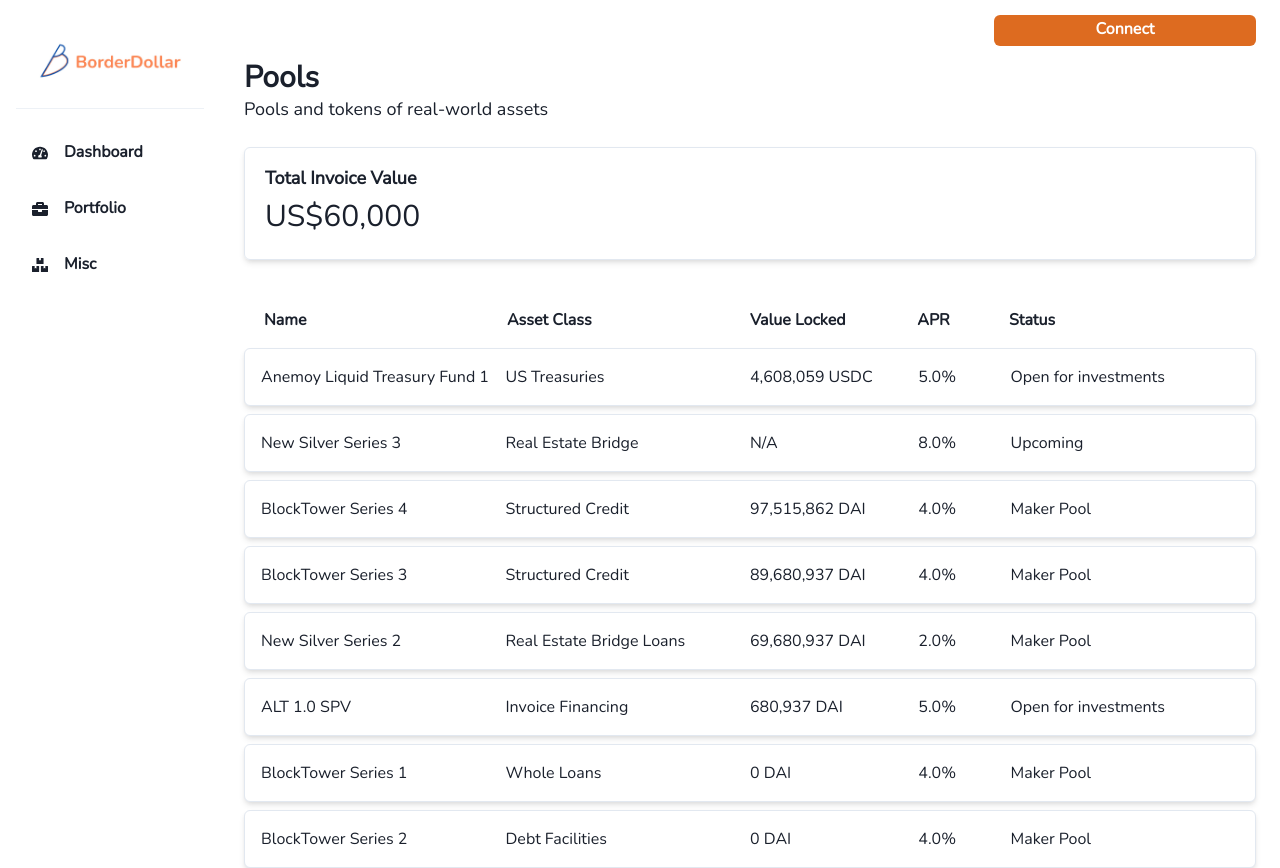
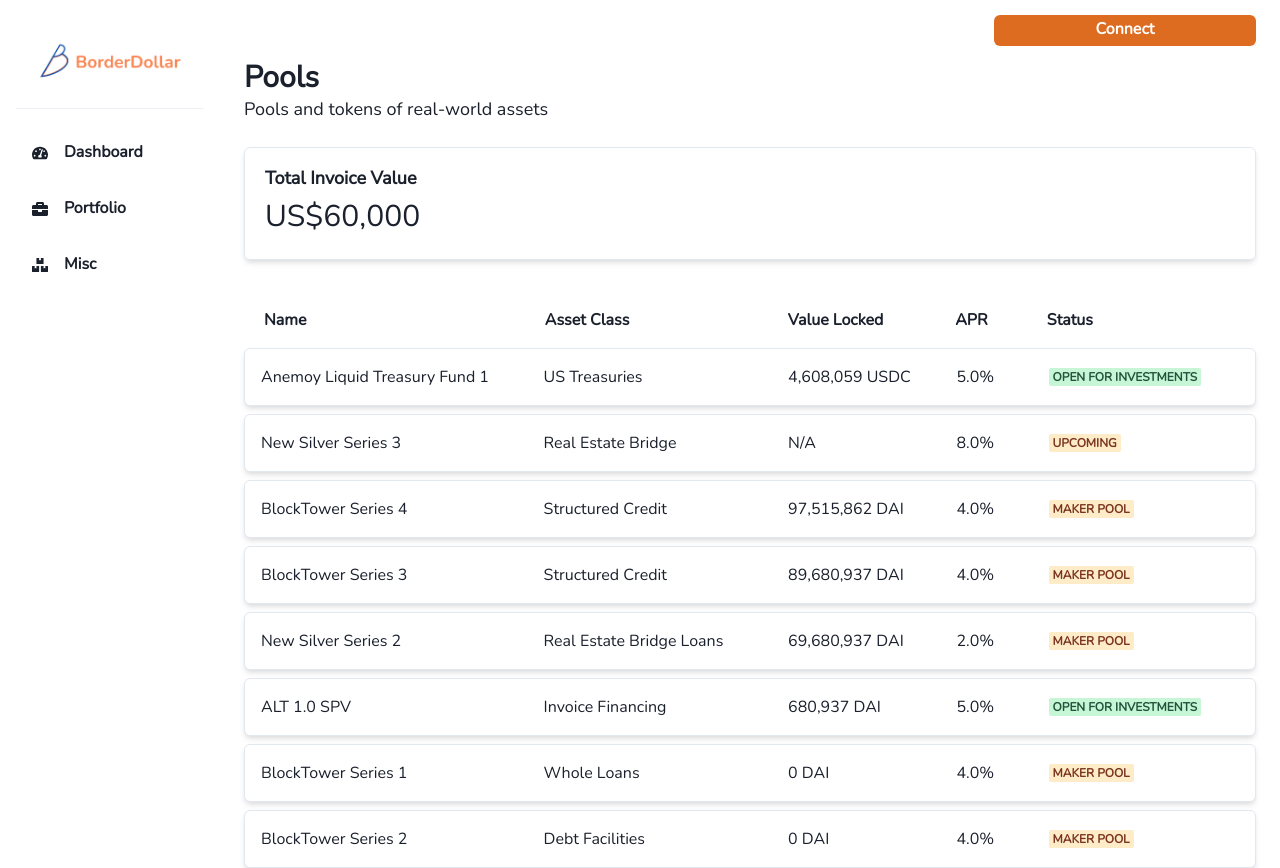
Before and after one commit to BorderDollar/BorderDollarApp, a React (Create React App) app in the folder client/: page /pools in a window 1280 px wide. Built offline with nearby package versions, Linux system fonts and the light colour scheme.

Commit message:
Update PoolsList.js

```diff
--- a/client/src/components/pools/PoolsList.js
+++ b/client/src/components/pools/PoolsList.js
@@ -1,11 +1,11 @@
 import React from 'react';
-import { VStack, Grid, Text, Box } from '@chakra-ui/react';
+import { VStack, Grid, Text, Box, Badge, Flex } from '@chakra-ui/react';
 
 const PoolsList = ({ pools }) => {
   // Define the grid template for consistency between the header and pool items
   const gridTemplateColumns = {
     base: 'repeat(1, 1fr)',
-    md: '3fr 3fr 2fr 1fr 3fr',
+    md: '3.5fr 3fr 2fr 1fr 2.5fr',
   };
 
   return (
@@ -37,15 +37,14 @@
           >
             {/* Ensure the box respects the grid's column width */}
             <Text isTruncated>{pool.name}</Text>
-            <Text>{pool.assetClass}</Text>
-            <Text>{pool.valueLocked}</Text>
-            <Text>{pool.apr}</Text>
-            <Text>{pool.status}</Text>
-            {/* <Box>
-              <Button size="sm" colorScheme="teal">
-                Invest
-              </Button>
-            </Box> */}
+            <Text isTruncated>{pool.assetClass}</Text>
+            <Text isTruncated>{pool.valueLocked}</Text>
+            <Text isTruncated>{pool.apr}</Text>
+            <Flex isTruncated alignItems="center">
+              <Badge isTruncated colorScheme={pool.status === 'Open for investments' ? 'green' : 'orange'}>
+                {pool.status}
+              </Badge>
+            </Flex>
           </Grid>
         </Box>
       ))}
```
